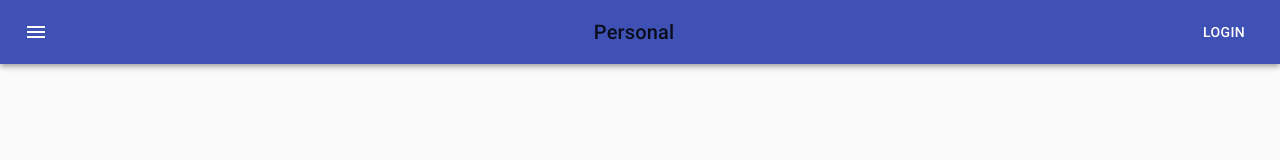
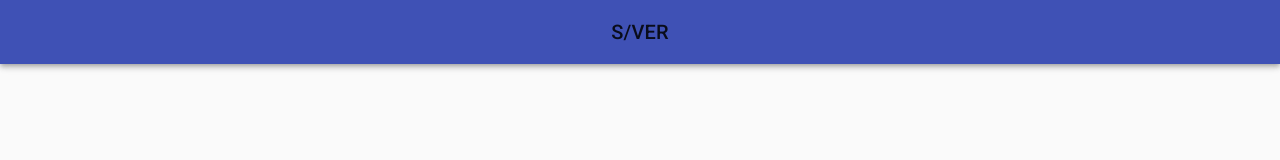
Before and after one commit to jsmld/personal, a Next.js app: page / in a window 1280 px wide. Shown: the top 160 px of the page. Built offline with nearby package versions, Linux system fonts and the light colour scheme.

Commit message:
Resolves #76 (#77)

```diff
--- a/src/components/Navbar/index.tsx
+++ b/src/components/Navbar/index.tsx
@@ -2,9 +2,6 @@
 import AppBar from '@material-ui/core/AppBar';
 import Toolbar from '@material-ui/core/Toolbar';
 import Typography from '@material-ui/core/Typography';
-import Button from '@material-ui/core/Button';
-import IconButton from '@material-ui/core/IconButton';
-import MenuIcon from '@material-ui/icons/Menu';
 
 type Props = {
   navTitle : string;
@@ -30,13 +27,9 @@
     <div className={classes.root}>
       <AppBar position="static">
         <Toolbar>
-          <IconButton edge="start" className={classes.menuButton} color="inherit" aria-label="menu">
-            <MenuIcon />
-          </IconButton>
           <Typography variant="h6" className={classes.title}>
             {navTitle}
           </Typography>
-          <Button color="inherit">Login</Button>
         </Toolbar>
       </AppBar>
     </div>
--- a/src/pages/index.tsx
+++ b/src/pages/index.tsx
@@ -2,7 +2,7 @@
 
 const HomePage = () => (
   <>
-    <Navbar navTitle="Personal" />
+    <Navbar navTitle="S/VER" />
   </>
 );
 
```
